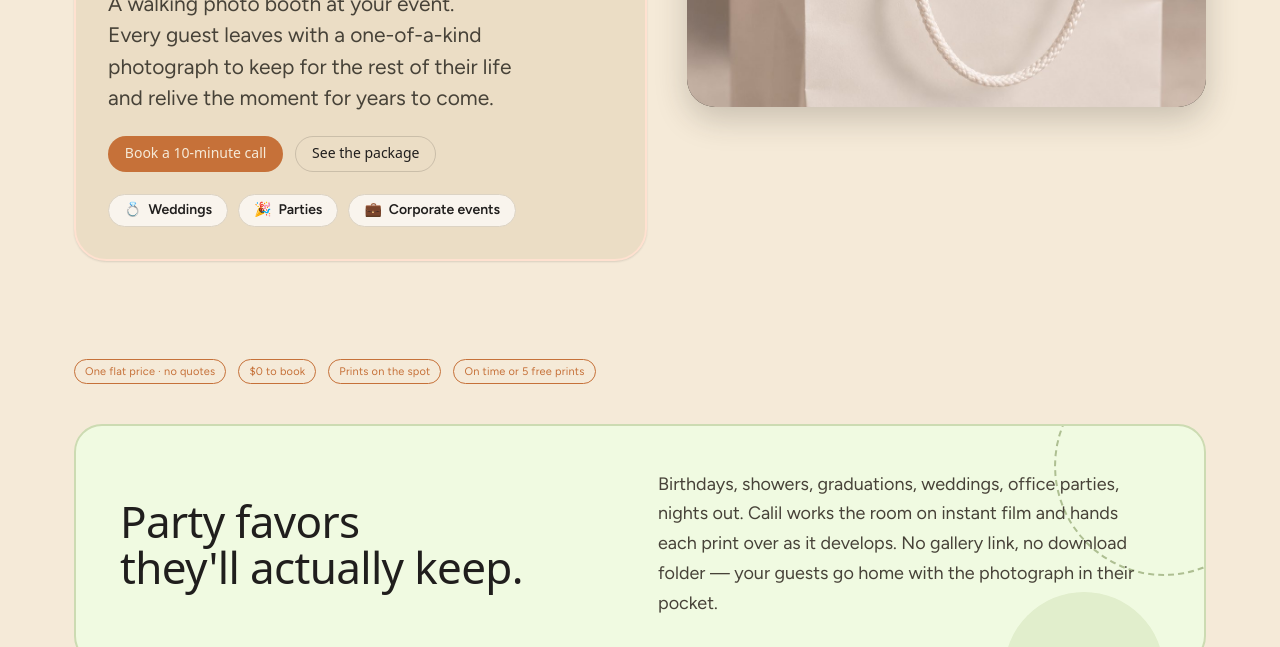
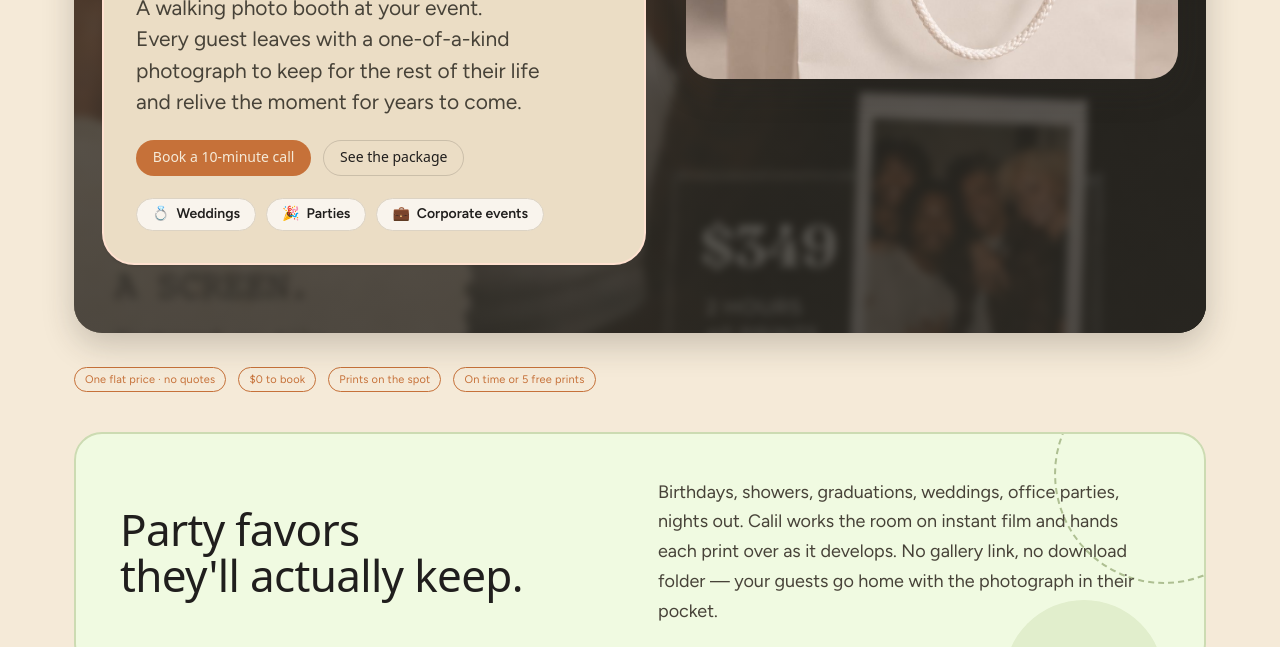
Before and after one commit to Calil-Hall/tangible-memories, a website: page index.html in a window 1280 px wide. Shown: the part 753-1400 px from the top of the page. Drawn offline with Linux system fonts and the light colour scheme; a web font is replaced by a local one.

Commit message:
Hero: old poster as a darkened, softly blurred backdrop panel
Co-Authored-By: Claude Opus 5.5 <noreply@anthropic.com>
Claude-Session: https://claude.ai/code/session_01YRRJ6veBLGvsoh9Bmwxp4x

```diff
--- a/index.html
+++ b/index.html
@@ -123,6 +123,13 @@ a:hover{color:var(--color-accent-800);}
 .nav-links a:not(.btn):hover{color:var(--color-accent-800);}
 
 .hero{display:grid;grid-template-columns:1.05fr .95fr;gap:40px;align-items:start;padding:52px 0 24px;}
+/* Hero backdrop: the original poster, darkened, behind the hero cards (like the reference's house photo).
+   A rounded panel rather than edge-to-edge, to match the offer bar and nav. */
+.hero{position:relative;isolation:isolate;overflow:hidden;margin-top:28px;padding:28px;border-radius:var(--radius-lg);
+  box-shadow:var(--shadow-lg);background:var(--color-neutral-900);}
+/* Slight blur so the poster's printed text ($349, slogans) doesn't read through between the cards. */
+.hero::before{content:"";position:absolute;inset:-24px;z-index:-2;background:url("assets/hero-poster.jpg") center 20%/cover no-repeat;filter:blur(4px);}
+.hero::after{content:"";position:absolute;inset:0;z-index:-1;background:linear-gradient(180deg,rgba(46,43,37,.55),rgba(46,43,37,.78));}
 .hero-copy{display:flex;flex-direction:column;align-items:flex-start;gap:22px;}
 .hero h1{font-size:76px;line-height:.95;margin:0;letter-spacing:-.02em;}
 .hero-from{color:var(--color-accent-600);}
@@ -372,6 +379,7 @@ a:hover{color:var(--color-accent-800);}
   .nav-links a.nav-gallery{display:none;}
 }
 @media (max-width:560px){
+  .hero{padding:12px;margin-top:20px;}
   .how-grid{grid-template-columns:1fr;}
   .gallery-grid{grid-template-columns:1fr;}
   .reel-item{height:220px;}
```
